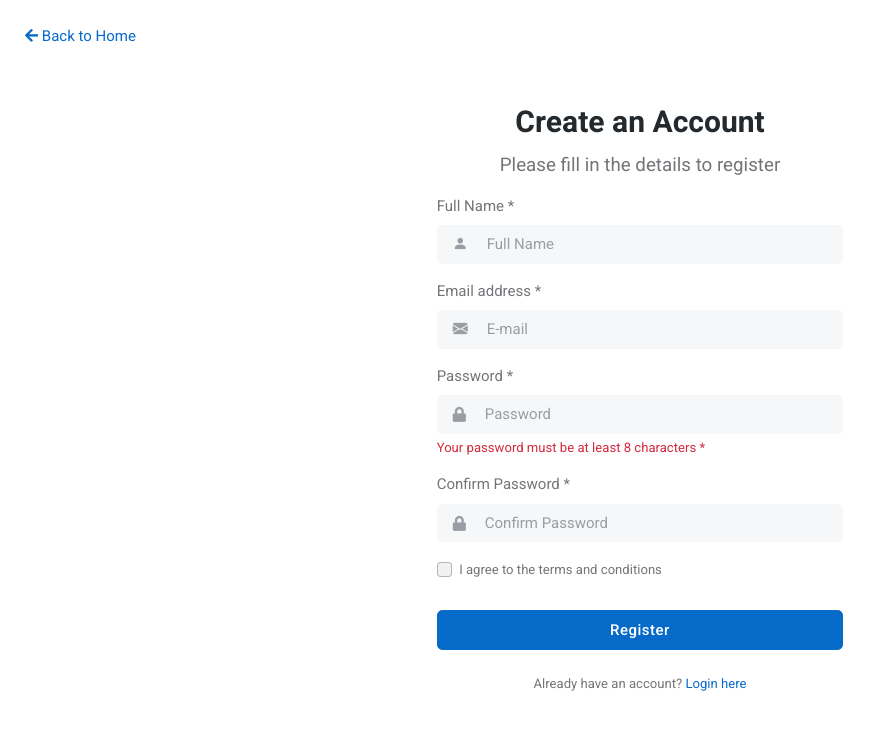
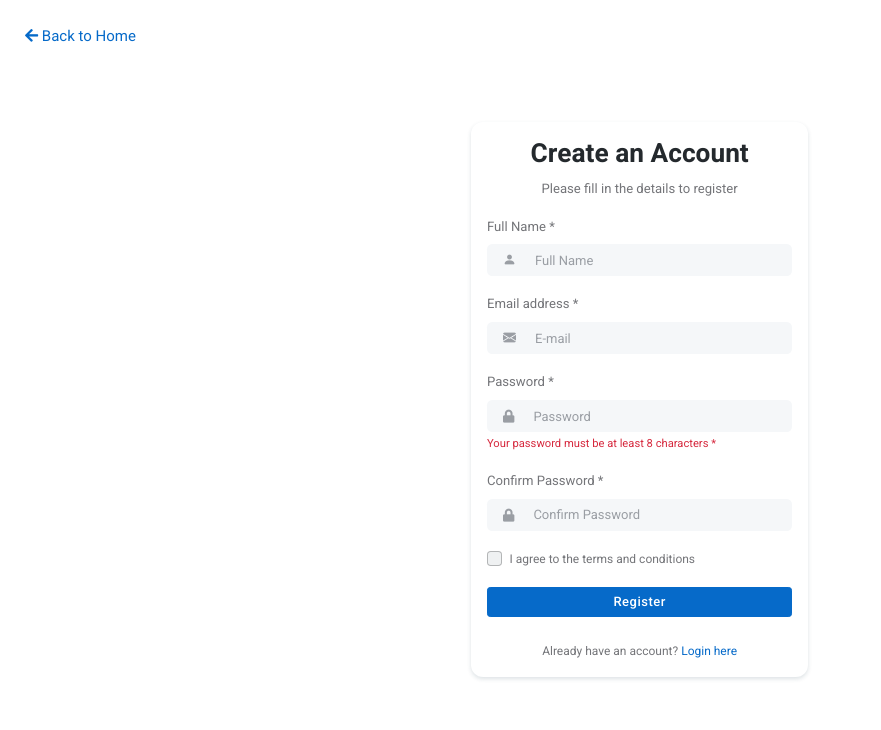
Before and after one commit to Iambahati/Test_repo, a Django app: page /register/ in a window 1280 px wide. Shown: the top 730 px of the page, without its empty margins (0-881 px from the left). Run offline with Django 5.2, Linux system fonts and the light colour scheme; some libraries are stand-ins or nearby versions.

Commit message:
feat(signup.html): enhance signup form layout with improved design and user experience

```diff
--- a/src/templates/pages/auth/signup.html
+++ b/src/templates/pages/auth/signup.html
@@ -6,18 +6,20 @@
     Back to Home
 </a>
 <div class="d-flex justify-content-center align-items-center vh-100">
-    <div class="col-12 col-lg-6">
-        <div class="row my-4">
+    <div class="col-12 col-lg-5">
+        <div class="row my-3">
             <div class="col-sm-10 col-xl-8 m-auto">
+                <!-- Form Container with Shadow -->
+                <div class="card border-0 p-3 shadow-sm" style="border-radius: 12px; margin: 15px 0;">
                     <!-- Title -->
-                <h1 class="fs-3 text-center">Create an Account</h1>
-                <p class="lead mb-3 text-center">Please fill in the details to register</p>
+                    <h1 class="fs-4 text-center mb-2">Create an Account</h1>
+                    <p class="small mb-3 text-center">Please fill in the details to register</p>
                     <!-- Form START -->
                     <form>
                         <!-- Full Name -->
                         <div class="mb-3">
-                        <label for="fullName" class="form-label">Full Name *</label>
-                        <div class="input-group">
+                            <label for="fullName" class="form-label small">Full Name *</label>
+                            <div class="input-group input-group-sm">
                                 <span class="input-group-text bg-light rounded-start border-0 text-secondary px-3">
                                     <i class="bi bi-person-fill"></i>
                                 </span>
@@ -26,8 +28,8 @@
                         </div>
                         <!-- Email -->
                         <div class="mb-3">
-                        <label for="exampleInputEmail1" class="form-label">Email address *</label>
-                        <div class="input-group">
+                            <label for="exampleInputEmail1" class="form-label small">Email address *</label>
+                            <div class="input-group input-group-sm">
                                 <span class="input-group-text bg-light rounded-start border-0 text-secondary px-3">
                                     <i class="bi bi-envelope-fill"></i>
                                 </span>
@@ -36,21 +38,21 @@
                         </div>
                         <!-- Password -->
                         <div class="mb-3">
-                        <label for="inputPassword5" class="form-label">Password *</label>
-                        <div class="input-group">
+                            <label for="inputPassword5" class="form-label small">Password *</label>
+                            <div class="input-group input-group-sm">
                                 <span class="input-group-text bg-light rounded-start border-0 text-secondary px-3">
                                     <i class="fas fa-lock"></i>
                                 </span>
                                 <input type="password" class="form-control border-0 bg-light rounded-end ps-1" placeholder="Password" id="inputPassword5">
                             </div>
-                        <div id="passwordHelpBlock" class="form-text small text-danger">
+                            <div id="passwordHelpBlock" class="form-text small text-danger mt-1" style="font-size: 0.7rem;">
                                 Your password must be at least 8 characters *
                             </div>
                         </div>
                         <!-- Confirm Password -->
                         <div class="mb-3">
-                        <label for="confirmPassword" class="form-label">Confirm Password *</label>
-                        <div class="input-group">
+                            <label for="confirmPassword" class="form-label small">Confirm Password *</label>
+                            <div class="input-group input-group-sm">
                                 <span class="input-group-text bg-light rounded-start border-0 text-secondary px-3">
                                     <i class="fas fa-lock"></i>
                                 </span>
@@ -58,22 +60,23 @@
                             </div>
                         </div>
                         <!-- Check box -->
-                    <div class="mb-3 d-flex">
+                        <div class="mb-3">
                             <div class="form-check">
                                 <input type="checkbox" class="form-check-input" id="termsCheck">
-                            <label class="form-check-label small" for="termsCheck">I agree to the terms and conditions</label>
+                                <label class="form-check-label" style="font-size: 0.75rem;" for="termsCheck">I agree to the terms and conditions</label>
                             </div>
                         </div>
                         <!-- Button -->
-                    <div class="d-grid mt-4">
-                        <button class="btn btn-primary" type="button">Register</button>
+                        <div class="d-grid mt-3 mb-2">
+                            <button class="btn btn-primary btn-sm py-1" type="button">Register</button>
                         </div>
                     </form>
                     <!-- Form END -->
                     <!-- Login link -->
-                <div class="mt-3 text-center">
-                    <span class="small">Already have an account? <a href="{% url 'login' %}">Login here</a></span>
+                    <div class="mt-2 text-center">
+                        <span style="font-size: 0.75rem;">Already have an account? <a href="{% url 'login' %}">Login here</a></span>
                     </div>
+                </div> <!-- Card END -->
             </div>
         </div> <!-- Row END -->
     </div>
```
Lines whose indentation alone changed are shown as unchanged.
